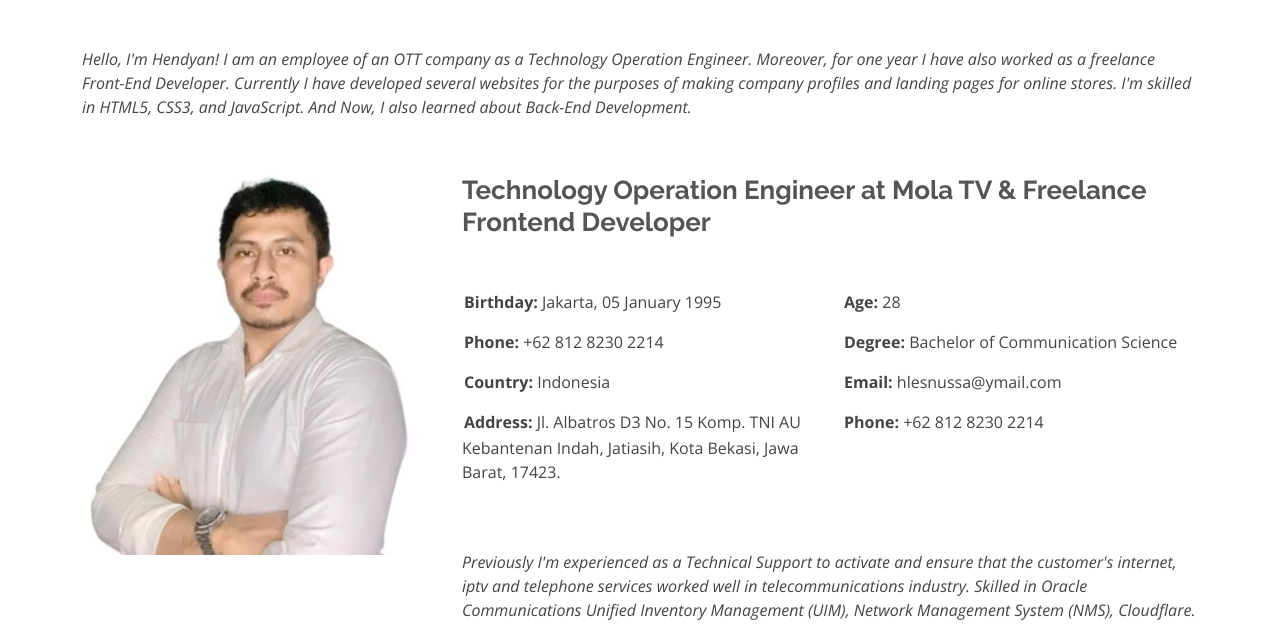
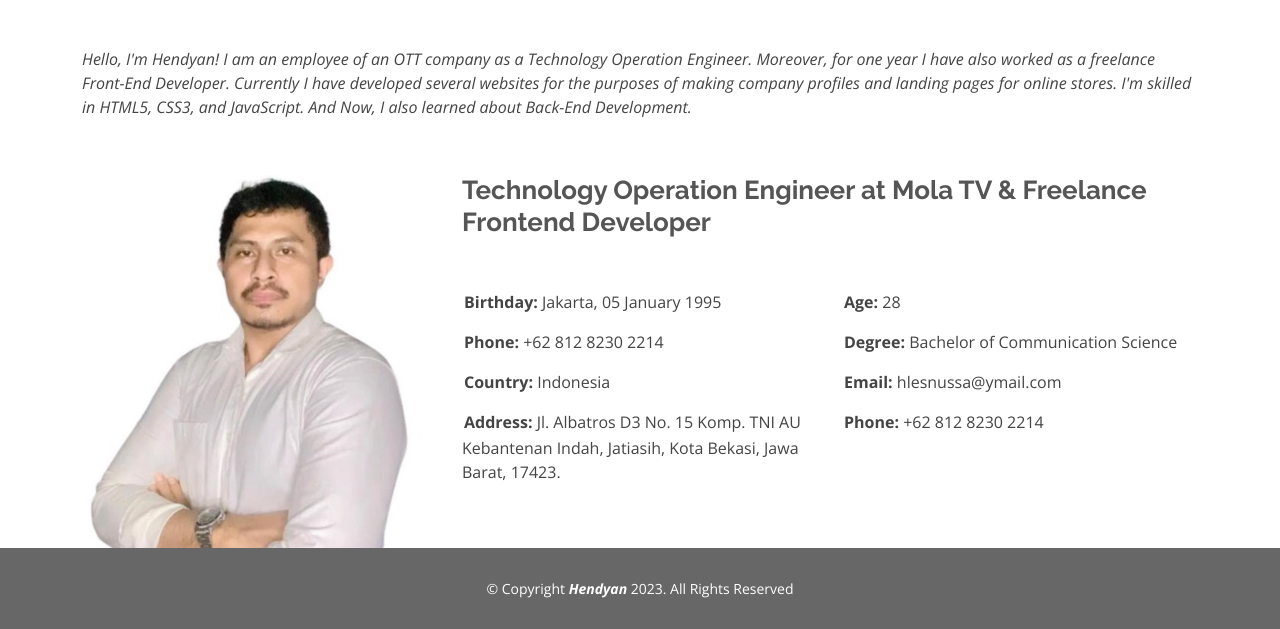
Before and after one commit to hendyanlesnussa/Hendyan-Website, a plain HTML site: page about.html in a window 1280 px wide. Shown: the part 171-800 px from the top of the page. Drawn offline with nearby package versions, Linux system fonts and the light colour scheme.

Commit message:
pertama 20052023

```diff
--- a/about.html
+++ b/about.html
@@ -180,7 +180,7 @@
 
   </main>
     <!-- Footer -->
-    <footer id="footer">
+    <footer id="footer" style="position: fixed;">
       <div class="container">
         <div class="copyright">
           &copy; Copyright <strong><span><i>Hendyan</i></span></strong> 2023. All Rights Reserved
```
